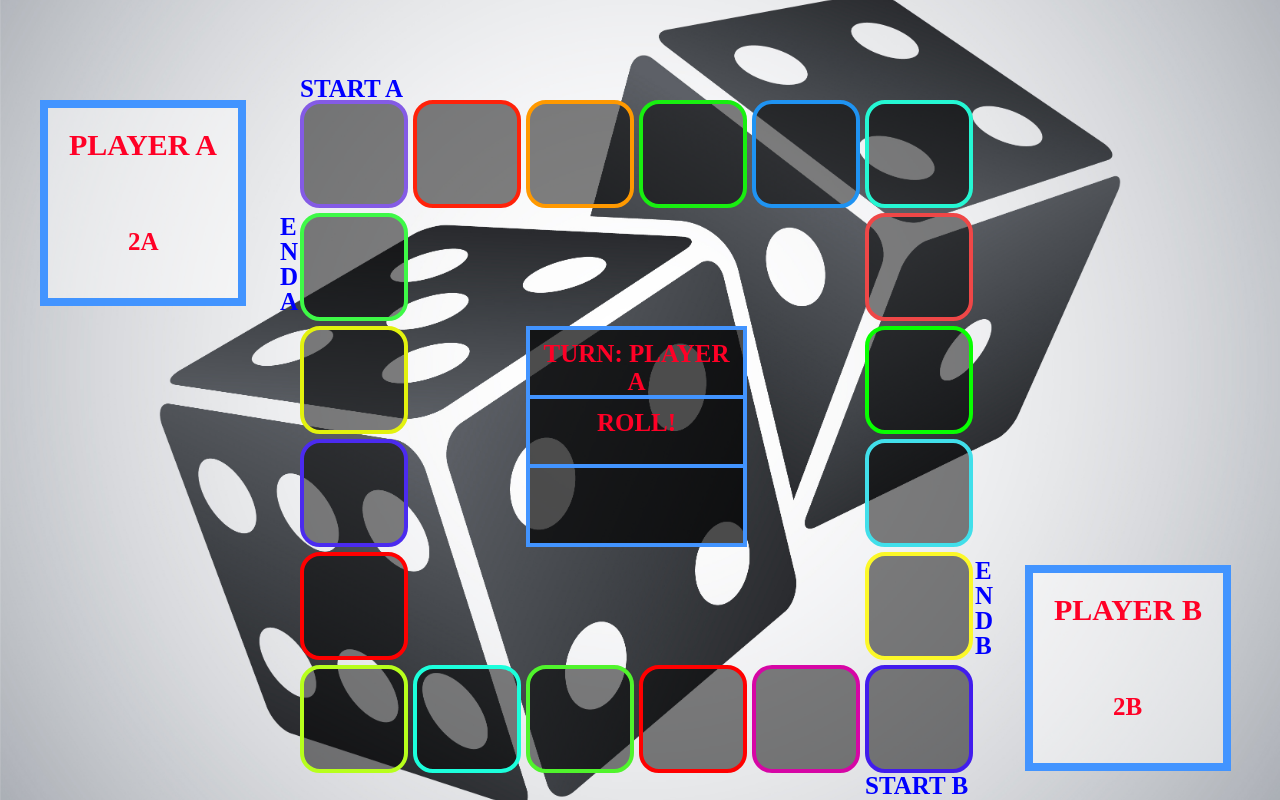
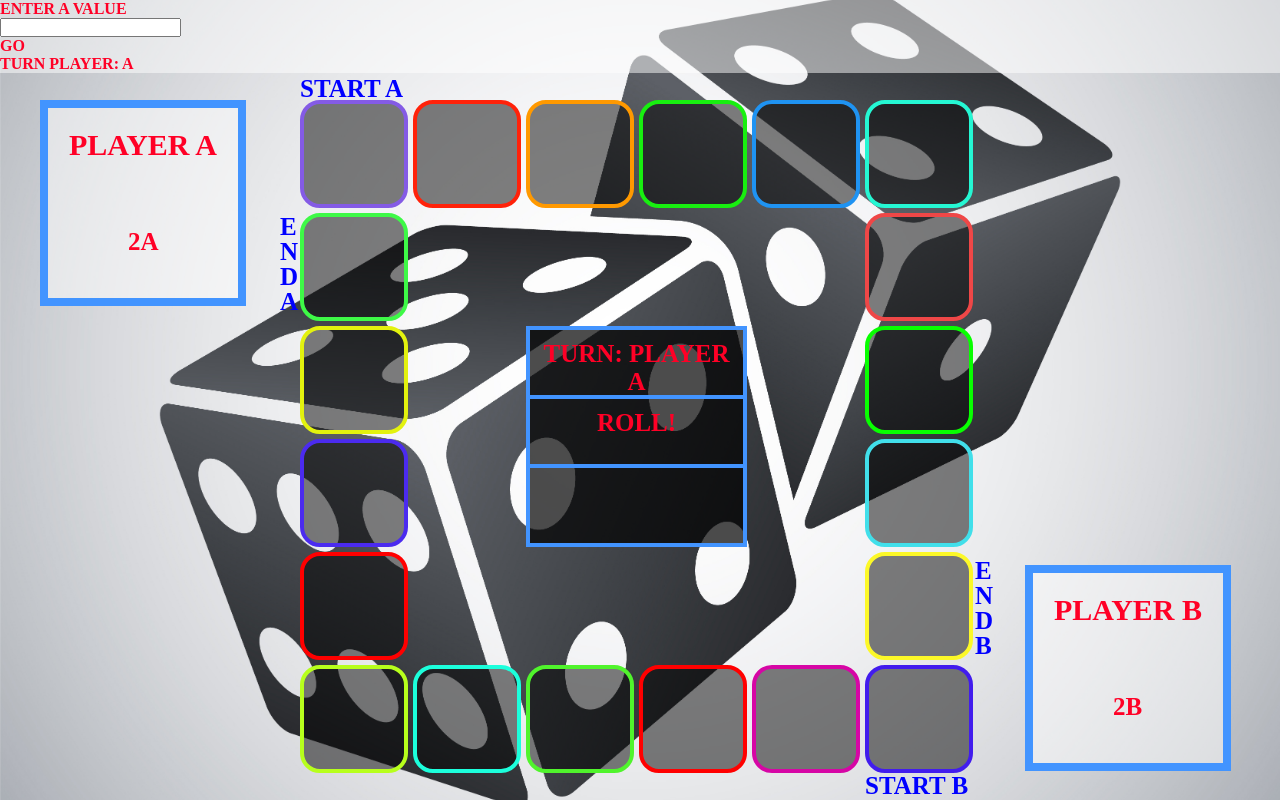
Before and after one commit to PANDATHEKID/game, a plain HTML site: page index.html in a window 1280 px wide. Drawn offline with Linux system fonts and the light colour scheme.

Commit message:
Update index.html

```diff
--- a/index.html
+++ b/index.html
@@ -62,6 +62,16 @@
 			<p id="eight">B</p>
 		</div>
 	</div>
+	<div id="checkbox" class="tm-white">
+		<div id="me">ENTER A VALUE</div>
+		<div>
+			<form id="myform">
+			<input type="text" name="select">
+			</form>
+		</div>
+		<div id="go" >GO</div>
+		<div id="my-turn">TURN PLAYER: A</div>
+	</div>
 	<script type="text/javascript" src="test.js"></script>
 </body>
 </html>
```
